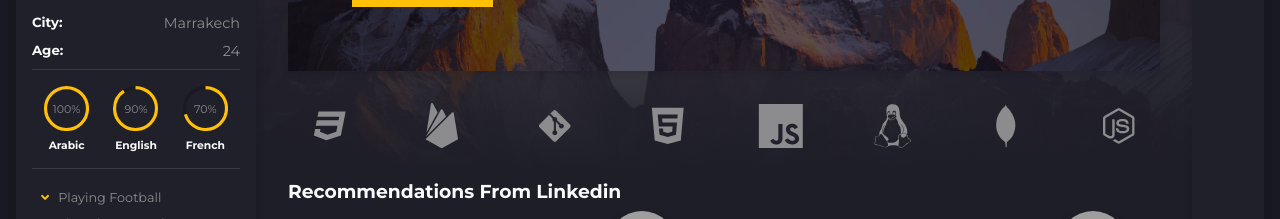
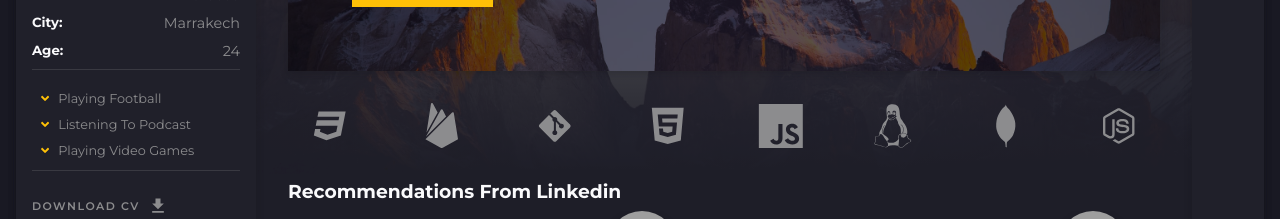
Before and after one commit to rachidelaid/nextjs-portfolio, a Next.js app: page / in a window 1280 px wide. Shown: the part 242-461 px from the top of the page. Built offline with nearby package versions, Linux system fonts and the light colour scheme; grey boxes are pictures that could not be loaded.

Commit message:
remove launguages

```diff
--- a/components/SideDetails.jsx
+++ b/components/SideDetails.jsx
@@ -28,74 +28,6 @@ const SideDetails = () => {
         </li>
       </ul>
 
-      <div className={styles.languages}>
-        <div>
-          <div className={styles.graph}>
-            <svg viewBox="0 0 100 100">
-              <path
-                d="M 50,50 m 0,-46.5 a 46.5,46.5 0 1 1 0,93 a 46.5,46.5 0 1 1 0,-93"
-                stroke="#eee"
-              ></path>
-              <path
-                d="M 50,50 m 0,-46.5 a 46.5,46.5 0 1 1 0,93 a 46.5,46.5 0 1 1 0,-93"
-                stroke="#555"
-                style={{
-                  'stroke-dasharray': '292.209px, 292.209px',
-                  'stroke-dashoffset': 0,
-                }}
-              ></path>
-            </svg>
-            <div className={styles.progress}>100%</div>
-          </div>
-
-          <h6>Arabic</h6>
-        </div>
-
-        <div>
-          <div className={styles.graph}>
-            <svg viewBox="0 0 100 100">
-              <path
-                d="M 50,50 m 0,-46.5 a 46.5,46.5 0 1 1 0,93 a 46.5,46.5 0 1 1 0,-93"
-                stroke="#eee"
-              ></path>
-              <path
-                d="M 50,50 m 0,-46.5 a 46.5,46.5 0 1 1 0,93 a 46.5,46.5 0 1 1 0,-93"
-                stroke="#555"
-                style={{
-                  'stroke-dasharray': '292.209px, 292.209px',
-                  'stroke-dashoffset': '29.2209px',
-                }}
-              ></path>
-            </svg>
-            <div className={styles.progress}>90%</div>
-          </div>
-
-          <h6>English</h6>
-        </div>
-
-        <div>
-          <div className={styles.graph}>
-            <svg viewBox="0 0 100 100">
-              <path
-                d="M 50,50 m 0,-46.5 a 46.5,46.5 0 1 1 0,93 a 46.5,46.5 0 1 1 0,-93"
-                stroke="#eee"
-              ></path>
-              <path
-                d="M 50,50 m 0,-46.5 a 46.5,46.5 0 1 1 0,93 a 46.5,46.5 0 1 1 0,-93"
-                stroke="#555"
-                style={{
-                  'stroke-dasharray': '292.209px, 292.209px',
-                  'stroke-dashoffset': '87.6626px',
-                }}
-              ></path>
-            </svg>
-            <div className={styles.progress}>70%</div>
-          </div>
-
-          <h6>French</h6>
-        </div>
-      </div>
-
       <div className={styles.hobbies}>
         <ul>
           <li>
--- a/styles/SideDetails.module.css
+++ b/styles/SideDetails.module.css
@@ -17,48 +17,9 @@
   font-size: 0.9rem;
 }
 
-.languages {
-  padding: 1rem 0;
-  display: flex;
-  justify-content: space-between;
-  border-bottom: 1px solid var(--lightgray-color);
-}
-
-.languages > div {
-  width: 33.33%;
-  text-align: center;
-}
-
 .details svg {
   display: block;
   width: 100%;
-}
-
-.languages path {
-  stroke-width: 7px;
-  fill-opacity: 0;
-  stroke: var(--dark1);
-}
-
-.languages path:last-child {
-  stroke: var(--accent-color);
-}
-
-.graph {
-  width: 65%;
-  position: relative;
-  margin: 0 auto 0.5rem;
-}
-
-.progress {
-  position: absolute;
-  left: 50%;
-  top: 50%;
-  padding: 0px;
-  margin: 0px;
-  transform: translate(-50%, -50%);
-  font-size: 11px;
-  color: var(--gray-color);
 }
 
 .hobbies {
```
